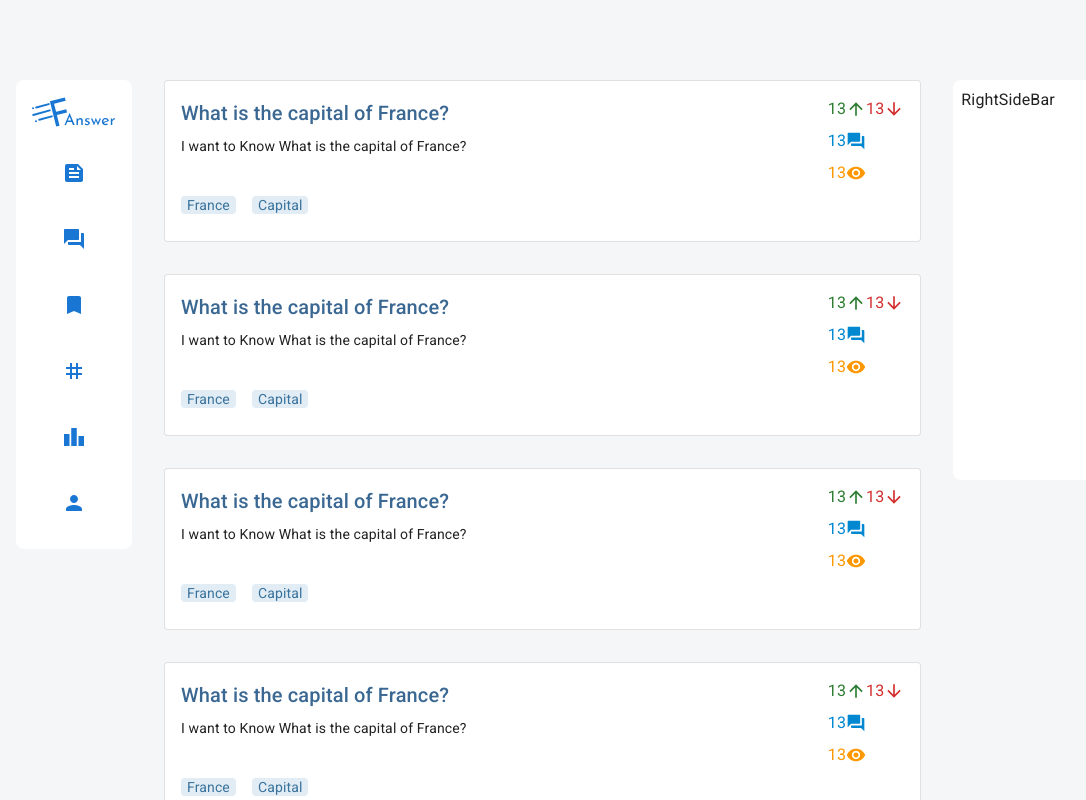
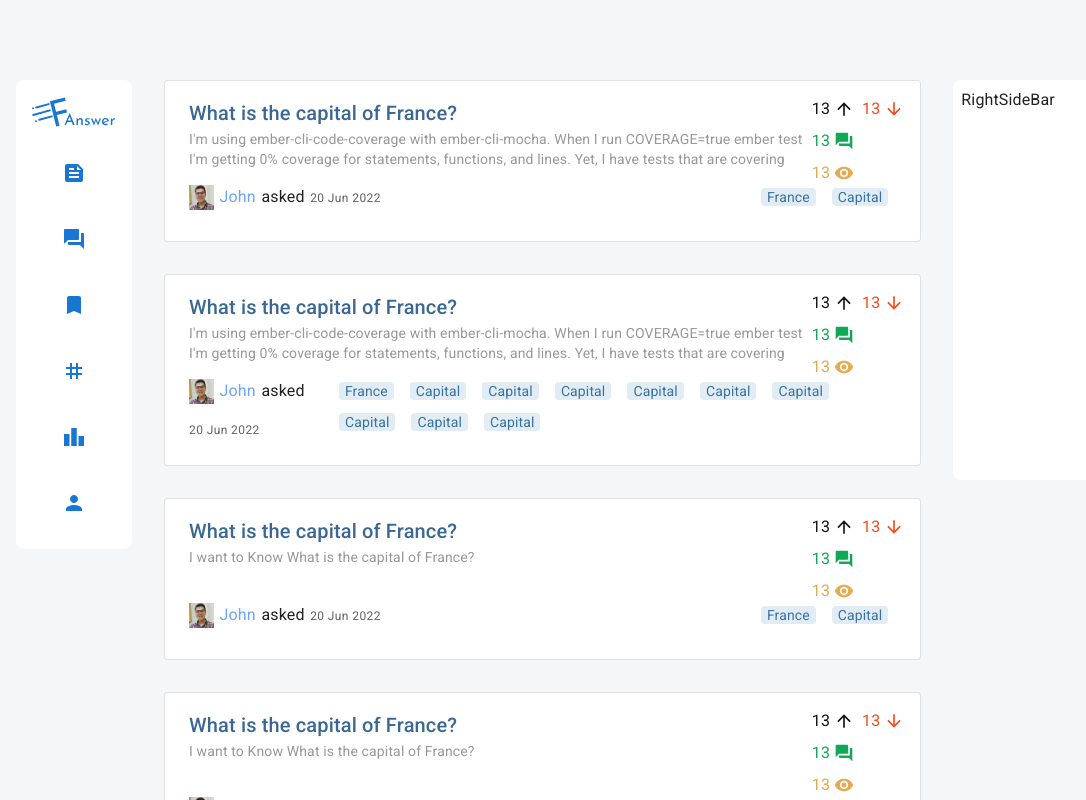
Before and after one commit to Elalfy74/fast-answer, a React (Vite) app: page / in a window 1280 px wide. Shown: the top 800 px of the page, without its empty margins (48-1134 px from the left). Built offline with nearby package versions, Linux system fonts and the light colour scheme.

Commit message:
[WIP] modify style to up vote, add user display info

```diff
--- a/src/components/Question.tsx
+++ b/src/components/Question.tsx
@@ -1,6 +1,7 @@
 // Start MUI Components
 import { Link } from "react-router-dom";
 import { QuestionType } from "./Question.types";
+import avatar from "../assets/avatar.jpg"
 import {
   Card,
   CardContent,
@@ -50,13 +51,12 @@ const Question = ({ question }: QuestionType) => {
       <CardContent>
         <Stack direction="row" justifyContent="space-between">
           {/*Start Question Title and body */}
-          <Box>
+          <Box sx={{ mb: 1, ml: 1 }}>
             <Link to={`${question.question_id}`}>
               <Typography
                 component="h3"
-                color="secondary.main"
+                color="#3B6893"
                 variant="h6"
-                gutterBottom
                 sx={{
                   transition: "all 0.2s ",
                   "&:hover": {
@@ -67,32 +67,32 @@ const Question = ({ question }: QuestionType) => {
                 {question.question_title || "This is Title"}
               </Typography>
             </Link>
-            <Typography noWrap variant="body2">
+            <Typography variant="body2" color="#989898">
               {question.question_body}
             </Typography>
           </Box>
           {/*End Question Title and body */}
           {/*Start  UpVotes and other */}
-          {/*TODO edit upvotes Styling*/}
+          {/*TODO edit up votes Styling*/}
           <Box>
-            <Stack direction="row" mb={1}>
-              <Box display="flex" alignItems="center" color="success.main">
-                <Typography component="span">{"13"}</Typography>
+            <Stack direction="row" spacing={1} mb={1} >
+              <Box display="flex" alignItems="center" color="#151515">
+                <Typography sx={{ mr: 0.5 }} component="span">{"13"}</Typography>
                 <ArrowUpward fontSize="small" />
               </Box>
-              <Box display="flex" alignItems="center" color="error.main">
-                <Typography>{"13"}</Typography>
+              <Box display="flex" alignItems="center" color="#F24E1E">
+                <Typography sx={{ mr: 0.5 }}>{"13"}</Typography>
                 <ArrowDownward fontSize="small" />
               </Box>
             </Stack>
 
-            <Box mb={1} display="flex" alignItems="center" color="info.main">
-              <Typography>{"13"}</Typography>
+            <Box mb={1} display="flex" alignItems="center" color="#0FA958">
+              <Typography sx={{ mr: 0.5 }}>{"13"}</Typography>
               <Forum fontSize="small" />
             </Box>
 
-            <Box display="flex" alignItems="center" color="warning.light">
-              <Typography>{"13"}</Typography>
+            <Box display="flex" alignItems="center" color="#E4A951">
+              <Typography sx={{ mr: 0.5 }}>{"13"}</Typography>
               <Visibility fontSize="small" />
             </Box>
           </Box>
@@ -101,9 +101,22 @@ const Question = ({ question }: QuestionType) => {
 
         {/*Start of Tags And User Display*/}
         {/*TODO ADD  User Display Here  */}
-        <Stack direction="row">
+
+        {/* User and Datetime */}
+        <Box display='flex' justifyContent='space-between' sx={{ ml: 1 }} >
+          <Box sx={{ display: 'flex', gap: 0.7, flexWrap: 'wrap' }} >
+            <Box sx={{borderRadius: '50%'}}>
+              <img src={avatar} alt="user avatar" width="25px" height="25px"/>
+            </Box>
+            <Typography color="#6AA5FF">{question.owner.user_first_name}</Typography>
+            <Typography>asked</Typography>
+            <Typography color='#616161' variant="caption" sx={{mt: 0.5}}>{question.creation_time}</Typography>
+          </Box>
+
+          {/* Tags */}
+          <Box sx={{ display: 'flex', flexWrap: 'wrap' }}>
             {question.tags.map((tag) => (
-            <Box key={tag.tag_id} sx={{ mt: 1, mr: 2 }}>
+              <Box key={tag.tag_id} sx={{ mr: 2 }}>
                 <Typography
                   component="span"
                   sx={{
@@ -118,7 +131,8 @@ const Question = ({ question }: QuestionType) => {
                 </Typography>
               </Box>
             ))}
-        </Stack>
+          </Box>
+        </Box>
         {/*End of Tags And User Display*/}
       </CardContent>
     </Card>
--- a/src/data/questions.ts
+++ b/src/data/questions.ts
@@ -2,7 +2,7 @@ export const questions = [
   {
     question_id: 1,
     question_title: "What is the capital of France?",
-    question_body: "I want to Know What is the capital of France?",
+    question_body: "I'm using ember-cli-code-coverage with ember-cli-mocha. When I run COVERAGE=true ember test I'm getting 0% coverage for statements, functions, and lines. Yet, I have tests that are covering",
     creation_time: "20 Jun 2022",
     owner: {
       user_first_name: "John",
@@ -18,7 +18,7 @@ export const questions = [
   {
     question_id: 2,
     question_title: "What is the capital of France?",
-    question_body: "I want to Know What is the capital of France?",
+    question_body: "I'm using ember-cli-code-coverage with ember-cli-mocha. When I run COVERAGE=true ember test I'm getting 0% coverage for statements, functions, and lines. Yet, I have tests that are covering",
     creation_time: "20 Jun 2022",
     owner: {
       user_first_name: "John",
@@ -29,6 +29,14 @@ export const questions = [
         tag_name: "France",
       },
       { tag_id: 2, tag_name: "Capital" },
+      { tag_id: 3, tag_name: "Capital" },
+      { tag_id: 4, tag_name: "Capital" },
+      { tag_id: 5, tag_name: "Capital" },
+      { tag_id: 6, tag_name: "Capital" },
+      { tag_id: 7, tag_name: "Capital" },
+      { tag_id: 8, tag_name: "Capital" },
+      { tag_id: 9, tag_name: "Capital" },
+      { tag_id: 10, tag_name: "Capital" },
     ],
   },
   {
```
Also changed, not shown: src/assets/avatar.jpg (added). Lines whose indentation alone changed are shown as unchanged.
